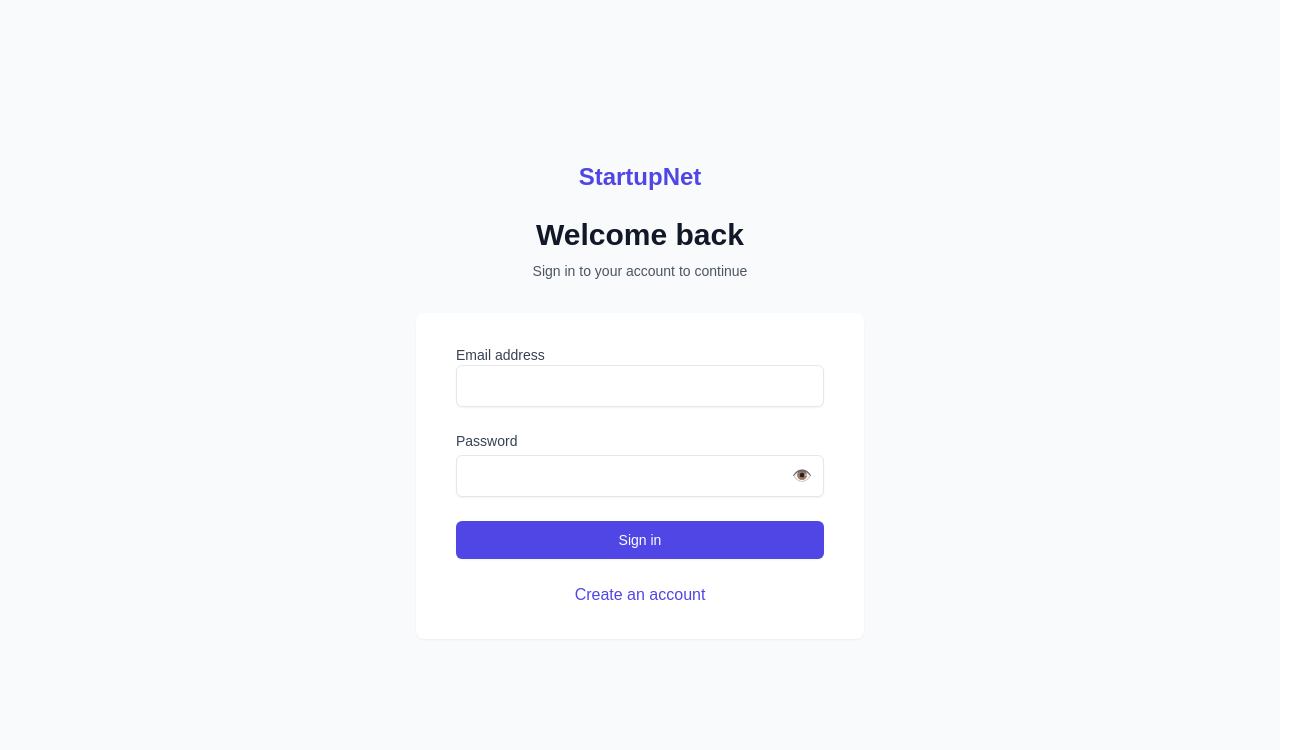
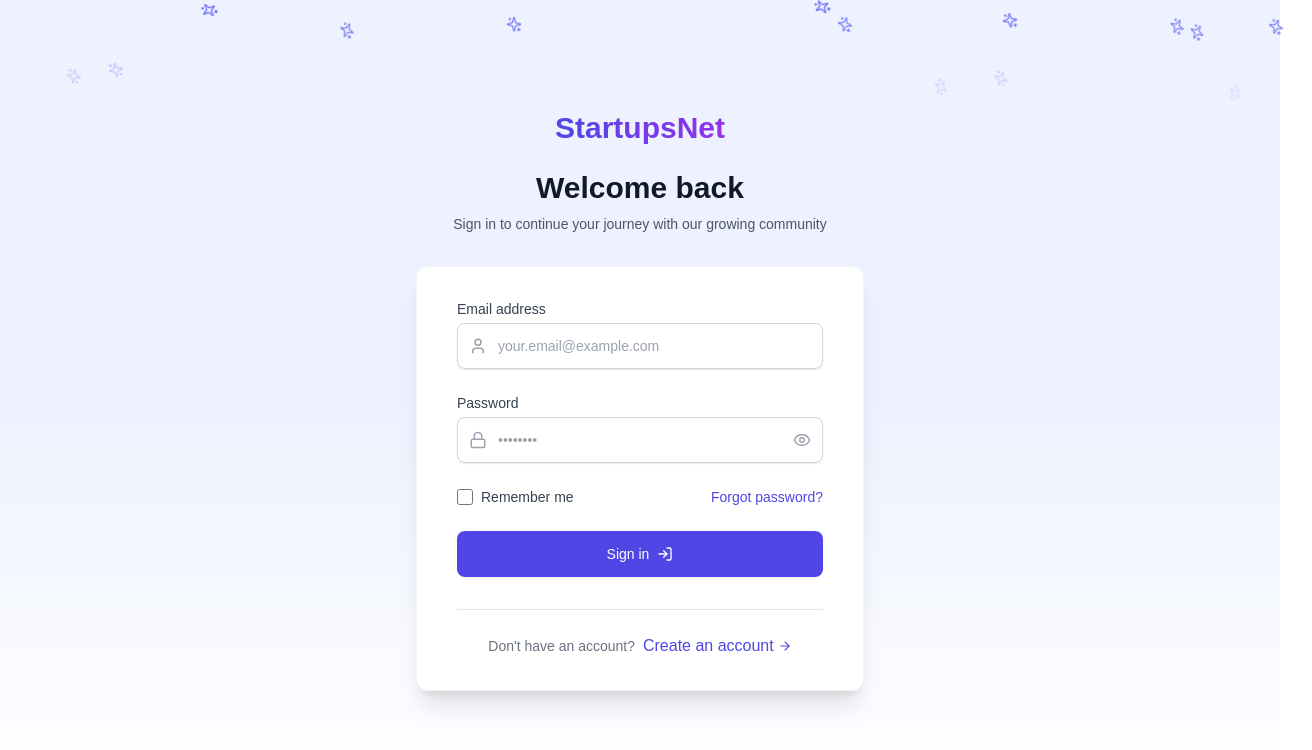
Before and after one commit to RobinkumarJ246/startupnet, a Next.js app: page /login in a window 1280 px wide. Shown: the top 750 px of the page, 1312 px wide, since content can reach past the window. Built offline with nearby package versions, Linux system fonts and the light colour scheme; no server answers.

Commit message:
Login page redesign

```diff
--- a/src/app/login/page.js
+++ b/src/app/login/page.js
@@ -4,64 +4,170 @@
 import { useActionState } from "react";
 import Link from "next/link";
 import { login } from "./actions";
+import {
+  User,
+  Lock,
+  LogIn,
+  Eye,
+  EyeOff,
+  ArrowRight,
+  Sparkles
+} from "lucide-react";
 
 export default function LoginPage() {
   const [state, formAction] = useActionState(login, { errors: {} });
   const [showPassword, setShowPassword] = useState(false);
+  const [loading, setLoading] = useState(false);
+
+  const handleSubmit = async (formData) => {
+    setLoading(true);
+    await formAction(formData);
+    setLoading(false);
+  };
 
   return (
-    <div className="min-h-screen bg-gray-50 flex flex-col justify-center py-12 sm:px-6 lg:px-8">
+    <div className="min-h-screen bg-gradient-to-b from-indigo-50 via-indigo-50 to-white flex flex-col justify-center py-12 sm:px-6 lg:px-8">
+      {/* Animated background elements */}
+      <div className="absolute top-0 w-full h-32 overflow-hidden">
+        <div className="absolute top-0 left-0 w-full h-full flex justify-around">
+          {[...Array(15)].map((_, i) => (
+            <Sparkles
+              key={i}
+              size={16}
+              className="text-indigo-500 absolute animate-fall"
+              style={{
+                left: `${Math.random() * 100}%`,
+                top: `-${Math.random() * 10}px`,
+                animationDelay: `${Math.random() * 2}s`,
+                animationDuration: `${1 + Math.random() * 2}s`
+              }}
+            />
+          ))}
+        </div>
+      </div>
+
       <div className="sm:mx-auto sm:w-full sm:max-w-md">
-        <Link href="/" className="flex justify-center mb-6">
-          <span className="text-2xl font-bold text-indigo-600">StartupNet</span>
+        <Link href="/" className="flex justify-center mb-6 group">
+          <span className="text-3xl font-bold bg-clip-text text-transparent bg-gradient-to-r from-indigo-600 to-purple-600 transition-transform duration-300 transform group-hover:scale-105">
+            StartupsNet
+          </span>
         </Link>
-        <h2 className="text-center text-3xl font-bold text-gray-900">Welcome back</h2>
-        <p className="mt-2 text-center text-sm text-gray-600">Sign in to your account to continue</p>
+        <h2 className="text-center text-3xl font-extrabold text-gray-900 animate-fade-in-up">Welcome back</h2>
+        <p className="mt-2 text-center text-sm text-gray-600 animate-fade-in-up">
+          Sign in to continue your journey with our growing community
+        </p>
       </div>
 
       <div className="mt-8 sm:mx-auto sm:w-full sm:max-w-md">
-        <div className="bg-white py-8 px-4 shadow-sm rounded-lg sm:px-10">
-          <form action={formAction} className="space-y-6">
+        <div className="bg-white py-8 px-4 shadow-xl rounded-xl sm:px-10 border border-gray-100 transition-all duration-300 hover:shadow-lg">
+          <form action={handleSubmit} className="space-y-6">
             <div>
               <label htmlFor="email" className="block text-sm font-medium text-gray-700">Email address</label>
+              <div className="mt-1 relative rounded-md shadow-sm">
+                <div className="absolute inset-y-0 left-0 pl-3 flex items-center pointer-events-none">
+                  <User size={18} className="text-gray-400" />
+                </div>
                 <input
                   id="email"
                   name="email"
                   type="email"
                   autoComplete="email"
                   required
-                className="appearance-none block w-full px-3 py-2 border rounded-md shadow-sm placeholder-gray-400 focus:outline-none focus:ring-indigo-500 focus:border-indigo-500"
+                  className="appearance-none block w-full pl-10 pr-3 py-3 border border-gray-300 rounded-lg shadow-sm placeholder-gray-400 focus:outline-none focus:ring-2 focus:ring-indigo-500 focus:border-indigo-500 text-sm transition-all duration-200"
+                  placeholder="your.email@example.com"
                 />
-              {state?.errors?.email && <p className="mt-1 text-sm text-red-600">{state.errors.email[0]}</p>}
+              </div>
+              {state?.errors?.email && (
+                <p className="mt-1 text-sm text-red-600 flex items-center">
+                  {state.errors.email[0]}
+                </p>
+              )}
             </div>
 
             <div>
               <label htmlFor="password" className="block text-sm font-medium text-gray-700">Password</label>
-              <div className="mt-1 relative">
+              <div className="mt-1 relative rounded-md shadow-sm">
+                <div className="absolute inset-y-0 left-0 pl-3 flex items-center pointer-events-none">
+                  <Lock size={18} className="text-gray-400" />
+                </div>
                 <input
                   id="password"
                   name="password"
                   type={showPassword ? "text" : "password"}
                   autoComplete="current-password"
                   required
-                  className="appearance-none block w-full px-3 py-2 border rounded-md shadow-sm placeholder-gray-400 focus:outline-none focus:ring-indigo-500 focus:border-indigo-500"
+                  className="appearance-none block w-full pl-10 pr-10 py-3 border border-gray-300 rounded-lg shadow-sm placeholder-gray-400 focus:outline-none focus:ring-2 focus:ring-indigo-500 focus:border-indigo-500 text-sm transition-all duration-200"
+                  placeholder="••••••••"
                 />
-                <button type="button" onClick={() => setShowPassword(!showPassword)} className="absolute inset-y-0 right-0 pr-3 flex items-center">
-                  {showPassword ? "🙈" : "👁️"}
+                <button
+                  type="button"
+                  onClick={() => setShowPassword(!showPassword)}
+                  className="absolute inset-y-0 right-0 pr-3 flex items-center text-gray-400 hover:text-gray-600 transition-colors duration-200"
+                >
+                  {showPassword ? <EyeOff size={18} /> : <Eye size={18} />}
                 </button>
               </div>
-              {state?.errors?.password && <p className="mt-1 text-sm text-red-600">{state.errors.password[0]}</p>}
+              {state?.errors?.password && (
+                <p className="mt-1 text-sm text-red-600 flex items-center">
+                  {state.errors.password[0]}
+                </p>
+              )}
             </div>
 
-            {state?.errors?.general && <div className="text-sm text-red-600 text-center bg-red-50 p-2 rounded">{state.errors.general}</div>}
+            <div className="flex items-center justify-between">
+              <div className="flex items-center">
+                <input
+                  id="remember-me"
+                  name="remember-me"
+                  type="checkbox"
+                  className="h-4 w-4 text-indigo-600 focus:ring-indigo-500 border-gray-300 rounded"
+                />
+                <label htmlFor="remember-me" className="ml-2 block text-sm text-gray-700">
+                  Remember me
+                </label>
+              </div>
 
-            <button type="submit" className="w-full flex justify-center py-2 px-4 border border-transparent rounded-md shadow-sm text-sm font-medium text-white bg-indigo-600 hover:bg-indigo-700 focus:outline-none focus:ring-2 focus:ring-offset-2 focus:ring-indigo-500">
-              Sign in
+              <div className="text-sm">
+                <a href="#" className="font-medium text-indigo-600 hover:text-indigo-500 transition-colors duration-200">
+                  Forgot password?
+                </a>
+              </div>
+            </div>
+
+            {state?.errors?.general && (
+              <div className="text-sm text-red-600 text-center bg-red-50 p-3 rounded-lg border border-red-100 animate-fade-in-up">
+                {state.errors.general}
+              </div>
+            )}
+
+            <button
+              type="submit"
+              disabled={loading}
+              className="w-full flex justify-center items-center py-3 px-4 border border-transparent rounded-lg shadow-sm text-sm font-medium text-white bg-indigo-600 hover:bg-indigo-700 focus:outline-none focus:ring-2 focus:ring-offset-2 focus:ring-indigo-500 transition-all duration-300 transform hover:translate-y-[-2px]"
+            >
+              {loading ? (
+                <>
+                  <svg className="animate-spin -ml-1 mr-2 h-4 w-4 text-white" xmlns="http://www.w3.org/2000/svg" fill="none" viewBox="0 0 24 24">
+                    <circle className="opacity-25" cx="12" cy="12" r="10" stroke="currentColor" strokeWidth="4"></circle>
+                    <path className="opacity-75" fill="currentColor" d="M4 12a8 8 0 018-8V0C5.373 0 0 5.373 0 12h4zm2 5.291A7.962 7.962 0 014 12H0c0 3.042 1.135 5.824 3 7.938l3-2.647z"></path>
+                  </svg>
+                  Signing in...
+                </>
+              ) : (
+                <>
+                  Sign in <LogIn size={16} className="ml-2" />
+                </>
+              )}
             </button>
           </form>
 
-          <div className="mt-6 text-center">
-            <Link href="/register" className="font-medium text-indigo-600 hover:text-indigo-500">Create an account</Link>
+          <div className="mt-8 pt-6 border-t border-gray-200">
+            <div className="flex items-center justify-center">
+              <span className="text-sm text-gray-500">Don't have an account?</span>
+              <Link href="/register" className="ml-2 flex items-center font-medium text-indigo-600 hover:text-indigo-500 transition-colors duration-200">
+                Create an account <ArrowRight size={14} className="ml-1" />
+              </Link>
+            </div>
           </div>
         </div>
       </div>
```
Lines whose indentation alone changed are shown as unchanged.
